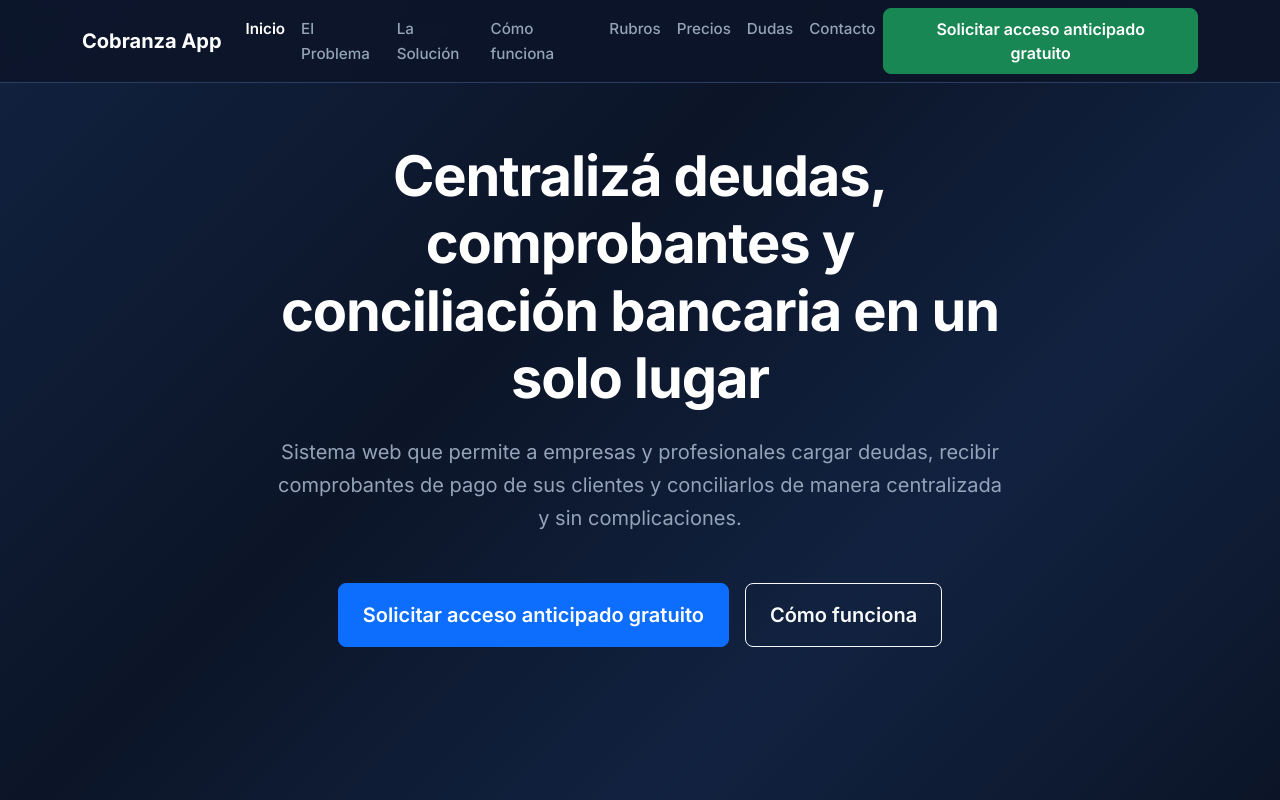
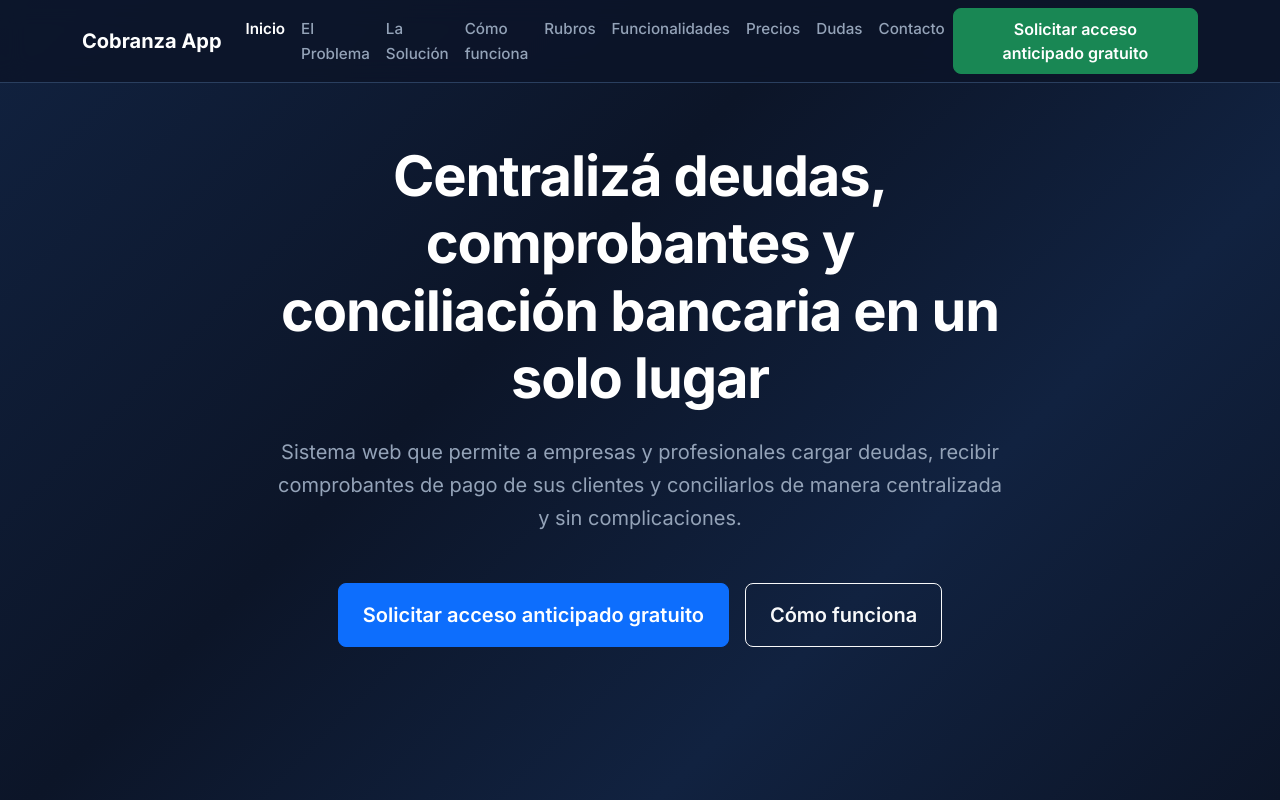
Before and after one commit to kazuyakuza/cobranza-app_landing, a Vue app: page / in a window 1280 px wide. Shown: the top 800 px of the page. Built offline with nearby package versions, Linux system fonts and the light colour scheme.

Commit message:
feat(integration): sync feature elaborations to content file and add navbar link
- Add 12 feature elaborations to landing-content.es.md §5
- Add 'Funcionalidades' to Navbar menu items
- Polish accordion/tab consistency across sections

```diff
--- a/src/components/landing/FaqSection.vue
+++ b/src/components/landing/FaqSection.vue
@@ -130,7 +130,7 @@ function collapseId(accordionId: string, index: number): string {
   background: var(--color-bg-card);
   color: var(--color-text-on-dark);
   font-size: 1rem;
-  font-weight: 600;
+  font-weight: 500;
   padding: 1.25rem 1.5rem;
 }
 
--- a/src/components/landing/Navbar.vue
+++ b/src/components/landing/Navbar.vue
@@ -13,6 +13,7 @@ const menuItems: NavMenuItem[] = [
   { label: 'La Solución', sectionId: 'solution' },
   { label: 'Cómo funciona', sectionId: 'how-it-works' },
   { label: 'Rubros', sectionId: 'use-cases' },
+  { label: 'Funcionalidades', sectionId: 'features' },
   { label: 'Precios', sectionId: 'pricing' },
   { label: 'Dudas', sectionId: 'faq' },
   { label: 'Contacto', sectionId: 'contact' }
```
Also changed, not shown: .agent/project-info/landing-content.es.md.
